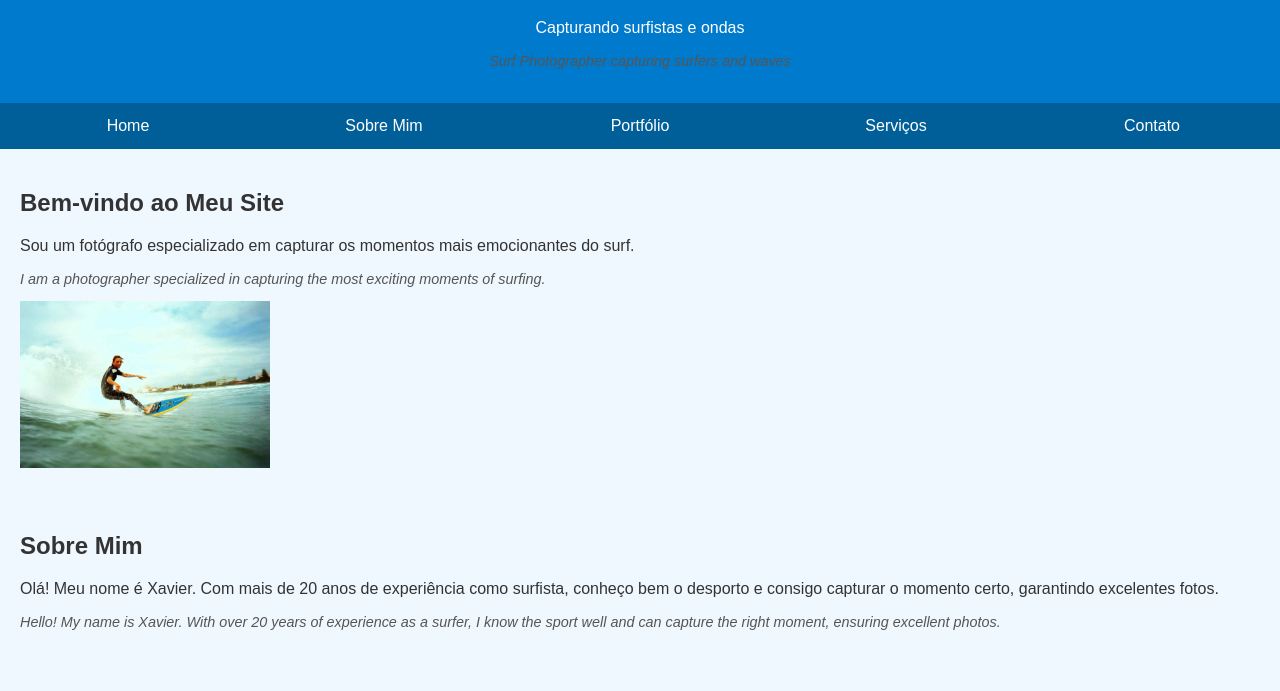
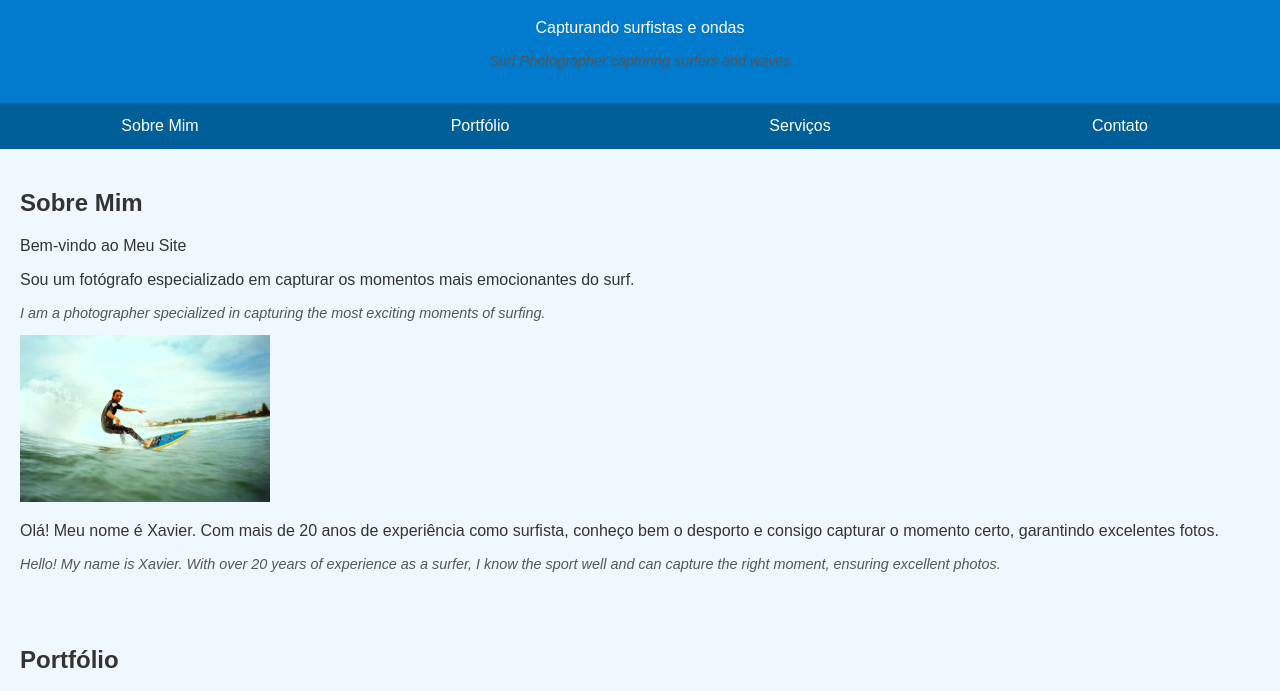
Before and after one commit to xavicastel/Surf-Photo-Page, a plain HTML site: page index.html in a window 1280 px wide. Shown: the part 81-772 px from the top of the page. Drawn offline with Linux system fonts and the light colour scheme.

Commit message:
Update index.html
merging home and sobre mim

```diff
--- a/index.html
+++ b/index.html
@@ -50,7 +50,7 @@
         section {
             padding: 20px;
         }
-        #home img {
+        #about img {
             width: 100%;
             max-width: 250px;
             height: auto;
@@ -114,20 +114,17 @@
         <p class="translated-text">Surf Photographer capturing surfers and waves</p>
     </header>
     <nav>
-        <a href="#home">Home</a>
         <a href="#about">Sobre Mim</a>
         <a href="#portfolio">Portfólio</a>
         <a href="#services">Serviços</a>
         <a href="#contact">Contato</a>
     </nav>
-    <section id="home">
-        <h2>Bem-vindo ao Meu Site</h2>
+    <section id="about">
+        <h2>Sobre Mim</h2>
+        <p>Bem-vindo ao Meu Site</p>
         <p>Sou um fotógrafo especializado em capturar os momentos mais emocionantes do surf.</p>
         <p class="translated-text">I am a photographer specialized in capturing the most exciting moments of surfing.</p>
         <img src="images/xavi_surfing.jpg" alt="Foto de surf">
-    </section>
-    <section id="about">
-        <h2>Sobre Mim</h2>
         <p>Olá! Meu nome é Xavier. Com mais de 20 anos de experiência como surfista, conheço bem o desporto e consigo capturar o momento certo, garantindo excelentes fotos.</p>
         <p class="translated-text">Hello! My name is Xavier. With over 20 years of experience as a surfer, I know the sport well and can capture the right moment, ensuring excellent photos.</p>
     </section>
```
